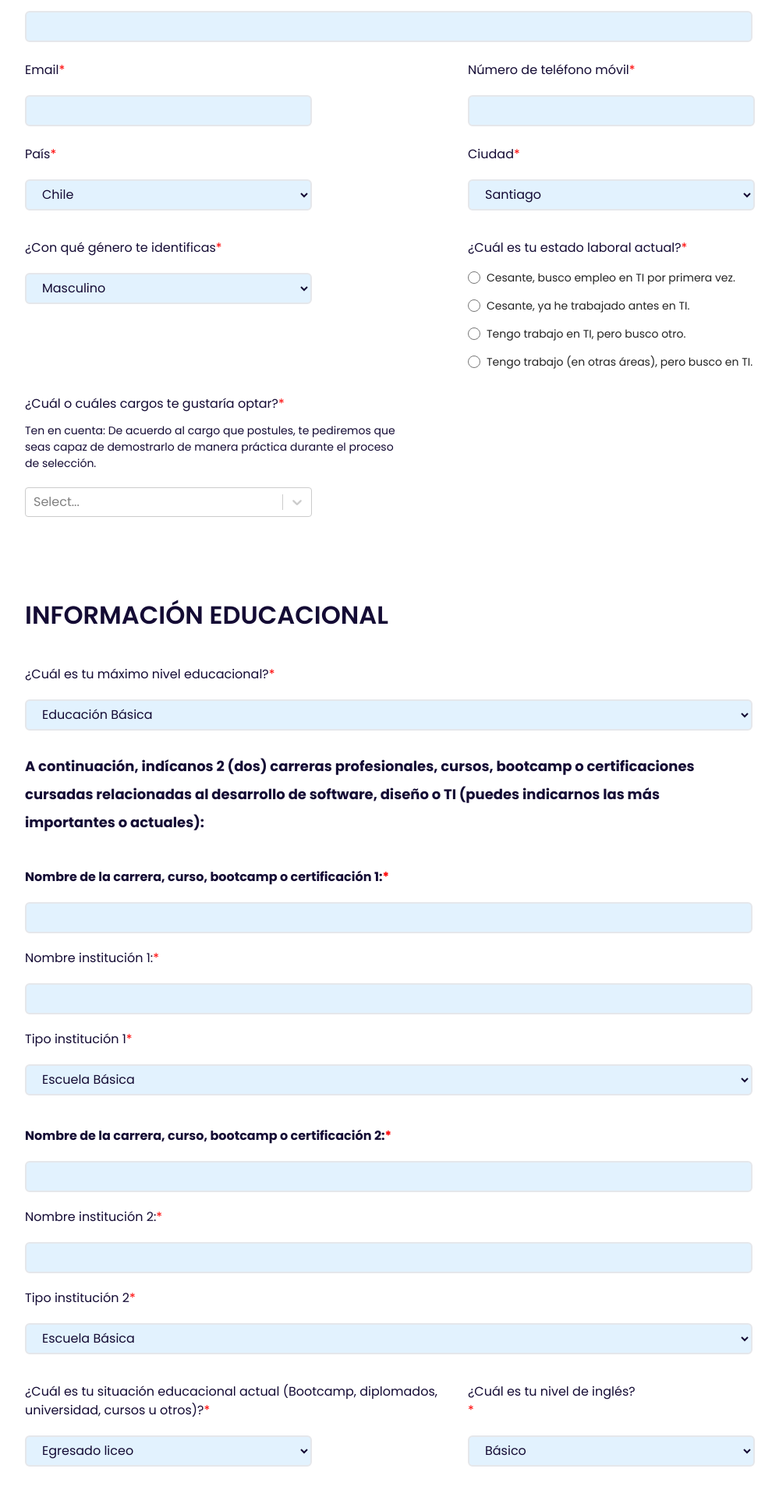
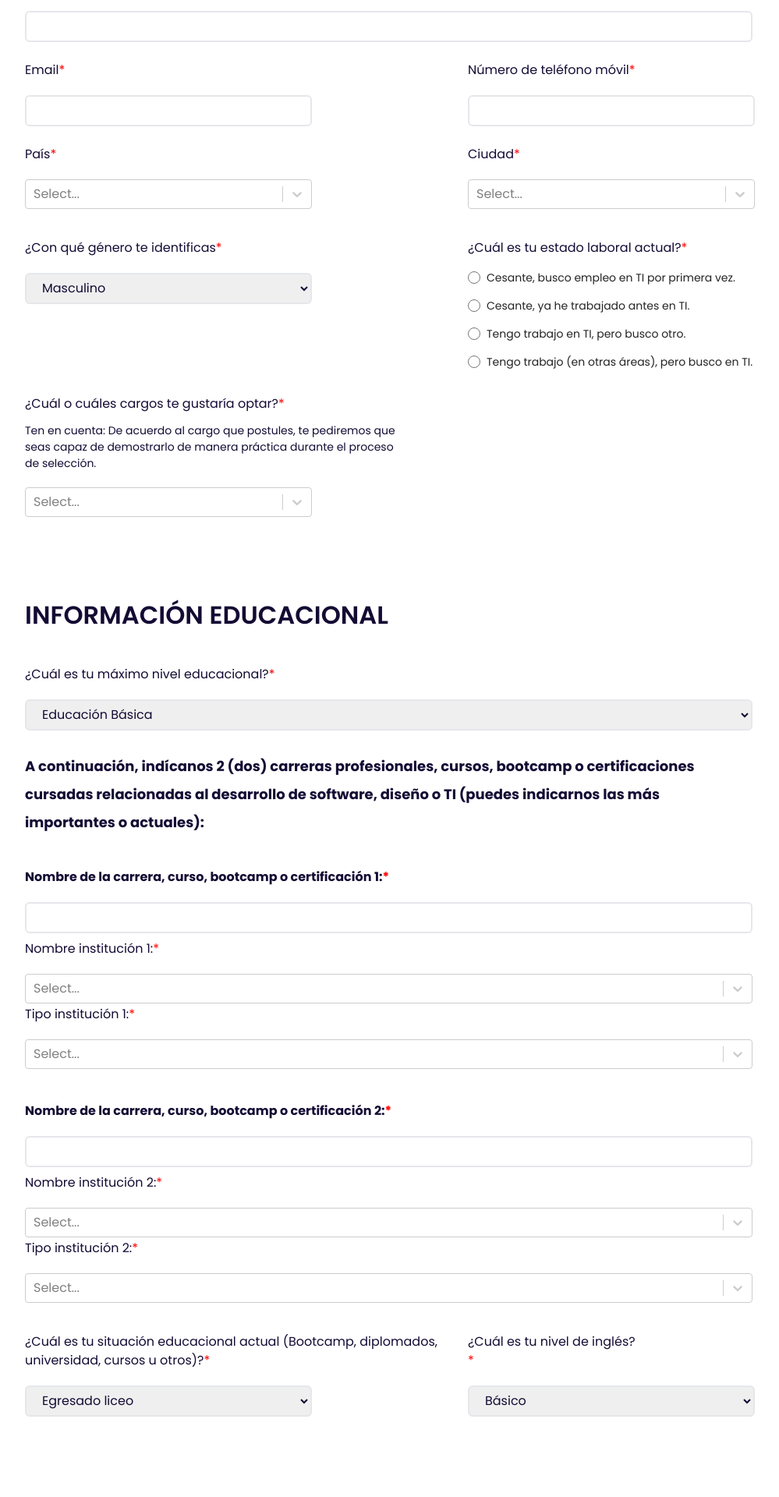
Before and after one commit to dlab-team/c6-frontend, a React (Create React App) app: page /form-looking in a window 1280 px wide. Shown: the part 1240-3160 px from the top of the page at 78% size, without its empty margins (128-1127 px from the left). Built offline with nearby package versions, Linux system fonts and the light colour scheme; no server answers; what tw-elements would draw is missing.

Commit message:
feat disabled email si usuario registrado, actualizada apariencia

```diff
--- a/src/components/LoginForm/LoginForm.jsx
+++ b/src/components/LoginForm/LoginForm.jsx
@@ -50,8 +50,6 @@ const LoginForm = ({ setOpenModal }) => {
             dispatch({ type: 'LOGIN', payload: token});
             setTimeout(() => {
               setOpenModal(false);
-              //redirecting using router (to Home just until Dashboard page is ready)
-              navigate('/');
             }, 3000);
           })
           .catch((err) => {
--- a/src/pages/Form/components/EducationalBackgroundForm/EducationalBackgroundForm.jsx
+++ b/src/pages/Form/components/EducationalBackgroundForm/EducationalBackgroundForm.jsx
@@ -1,4 +1,5 @@
 import React from 'react'
+import Select from 'react-select'
 import { Link, useNavigate } from 'react-router-dom';
 import * as Yup from 'yup'
 import { yupResolver } from '@hookform/resolvers/yup'
@@ -18,6 +19,8 @@ const EducationalBackgroundForm = () => {
         value: institutionstype.name,
         label: institutionstype.name
     }));
+
+
 
     const yupValidation = Yup.object().shape({
         lvlschool: Yup.string().required("Selecciona una opción del menú desplegable."),
@@ -50,7 +53,7 @@ const EducationalBackgroundForm = () => {
                     <label className="control-label position-absolute mb-5 text-custom-color">¿Cuál es tu máximo nivel educacional?</label>
                     <select
                         required
-                        className={`form-control position-absolute w-80 md:w-5/6 h-10 px-4 pt-2 rounded-md border-2 border-custom-color mt-5 bg-custom-color ${errors.lvlschool ? 'is-invalid' : ''}`}
+                        className={`form-control position-absolute w-80 md:w-5/6 h-10 px-4 pt-2 rounded-md border-2 border-custom-color mt-5 ${errors.lvlschool ? 'is-invalid' : ''}`}
                         {...register('lvlschool')}>
                             <option defaultValue value="basica">Educación Básica</option>
                             <option value="media">Educación Media</option>
@@ -74,36 +77,37 @@ const EducationalBackgroundForm = () => {
                         name="career1"
                         type="text"
                         required
-                        className={`form-control w-80 md:w-5/6 h-10 px-4 rounded-md border-2 border-custom-color mt-5 mb-2 bg-custom-color ${errors.career1 ? 'is-invalid' : ''}`}
+                        className={`form-control w-80 md:w-5/6 h-10 px-4 rounded-md border-2 border-custom-color mt-5 mb-2 ${errors.career1 ? 'is-invalid' : ''}`}
                         {...register('career1')}
                         />
                         <div className="invalid-feedback position-absolute">{errors.career1?.message}</div>
                     </div>
                     {/* div institucion 1 */}
-                    <div className="form-group md:col-span-2 required mt-5 position-relative">
-                        <label className="control-label position-absolute mb-5 font-[300] text-custom-color">Nombre institución 1:</label>
-                        <input
-                        name="institution1"
-                        type="text"
-                        required
-                        className={`form-control w-80 md:w-5/6 h-10 px-4 rounded-md border-2 border-custom-color mt-5 mb-2 bg-custom-color ${errors.institution1 ? 'is-invalid' : ''}`}
-                        {...register('institution1')}
-                        />
+                    <div className="form-group required position-relative">
+                        <label className="control-label position-absolute mb-10 mt-5 text-custom-color">Nombre institución 1:</label>
+                        <div>
+                            <Select
+                                name="institution1"
+                                options={institutions}
+                                className={`form-control basic-multi-select w-5/6 h-10 rounded-md mt-5 text-custom-color ${errors.institution1 ? 'is-invalid' : ''}`}
+                                {...register('institution1')}
+                                classNamePrefix="select"
+                            />
+                        </div>
                         <div className="invalid-feedback position-absolute">{errors.institution1?.message}</div>
                     </div>
                     {/* div tipo institución 1 */}
-                    <div className="form-group md:col-span-2 mt-5 required position-relative">
-                        <label className="control-label position-absolute mb-5 text-custom-color">Tipo institución 1</label>
-                        <select
-                            required
-                            className={`form-control position-absolute w-80 md:w-5/6 h-10 px-4 pt-2 rounded-md border-2 border-custom-color mt-5 bg-custom-color ${errors.typeschool1 ? 'is-invalid' : ''}`}
-                            {...register('typeschool1')}>
-                                <option defaultValue value="escuela1">Escuela Básica</option>
-                                <option value="liceo1">Liceo</option>
-                                <option value="ip1">Instituto Profesional</option>
-                                <option value="universidad1">Universidad</option>
-                                <option value="bootcamp1">Bootcamp o diplomado</option>
-                        </select>
+                    <div className="form-group required position-relative">
+                        <label className="control-label position-absolute mb-10 mt-5 text-custom-color">Tipo institución 1:</label>
+                        <div>
+                            <Select
+                                name="typeschool1"
+                                options={institutionsType}
+                                className={`form-control basic-multi-select w-5/6 h-10 rounded-md mt-5 text-custom-color ${errors.typeschool1 ? 'is-invalid' : ''}`}
+                                {...register('typeschool1')}
+                                classNamePrefix="select"
+                            />
+                        </div>
                         <div className="invalid-feedback position-absolute">{errors.typeschool1?.message}</div>
                     </div>
                     {/* div antecedente 2 */}
@@ -113,39 +117,39 @@ const EducationalBackgroundForm = () => {
                         name="career2"
                         type="text"
                         required
-                        className={`form-control w-80 md:w-5/6 h-10 px-4 rounded-md border-2 border-custom-color mt-5 mb-2 bg-custom-color ${errors.career2 ? 'is-invalid' : ''}`}
+                        className={`form-control w-80 md:w-5/6 h-10 px-4 rounded-md border-2 border-custom-color mt-5 mb-2 ${errors.career2 ? 'is-invalid' : ''}`}
                         {...register('career2')}
                         />
                         <div className="invalid-feedback position-absolute">{errors.career2?.message}</div>
                     </div>
                     {/* div institucion 1 */}
-                    <div className="form-group md:col-span-2 required mt-5 position-relative">
-                        <label className="control-label position-absolute mb-5 font-[300] text-custom-color">Nombre institución 2:</label>
-                        <input
-                        name="institution1"
-                        type="text"
-                        required
-                        className={`form-control w-80 md:w-5/6 h-10 px-4 rounded-md border-2 border-custom-color mt-5 mb-2 bg-custom-color ${errors.institution2 ? 'is-invalid' : ''}`}
-                        {...register('institution2')}
-                        />
+                    <div className="form-group required position-relative">
+                        <label className="control-label position-absolute mb-10 mt-5 text-custom-color">Nombre institución 2:</label>
+                        <div>
+                            <Select
+                                name="institution2"
+                                options={institutions}
+                                className={`form-control basic-multi-select w-5/6 h-10 rounded-md mt-5 text-custom-color ${errors.institution2 ? 'is-invalid' : ''}`}
+                                {...register('institution2')}
+                                classNamePrefix="select"
+                            />
+                        </div>
                         <div className="invalid-feedback position-absolute">{errors.institution2?.message}</div>
                     </div>
                     {/* div tipo institución 1 */}
-                    <div className="form-group md:col-span-2 mt-5 required position-relative">
-                        <label className="control-label position-absolute mb-5 text-custom-color">Tipo institución 2</label>
-                        <select
-                            required
-                            className={`form-control position-absolute w-80 md:w-5/6 h-10 px-4 pt-2 rounded-md border-2 border-custom-color mt-5 bg-custom-color ${errors.typeschool2 ? 'is-invalid' : ''}`}
-                            {...register('typeschool2')}>
-                                <option defaultValue value="escuela2">Escuela Básica</option>
-                                <option value="liceo2">Liceo</option>
-                                <option value="ip2">Instituto Profesional</option>
-                                <option value="universidad2">Universidad</option>
-                                <option value="bootcamp2">Bootcamp o diplomado</option>
-                        </select>
+                    <div className="form-group required position-relative">
+                        <label className="control-label position-absolute mb-10 mt-5 text-custom-color">Tipo institución 2:</label>
+                        <div>
+                            <Select
+                                name="typeschool2"
+                                options={institutionsType}
+                                className={`form-control basic-multi-select w-5/6 h-10 rounded-md mt-5 text-custom-color ${errors.typeschool2 ? 'is-invalid' : ''}`}
+                                {...register('typeschool2')}
+                                classNamePrefix="select"
+                            />
+                        </div>
                         <div className="invalid-feedback position-absolute">{errors.typeschool2?.message}</div>
                     </div>
-
                 </div>
 
                 {/* div situacion educacional */}
@@ -153,7 +157,7 @@ const EducationalBackgroundForm = () => {
                     <label className="control-label position-absolute mb-5 text-custom-color">¿Cuál es tu situación educacional actual (Bootcamp, diplomados, universidad, cursos u otros)?</label>
                     <select
                         required
-                        className={`form-control position-absolute w-5/6 md:w-4/6 h-10 px-4 pt-2 rounded-md border-2 border-custom-color mt-5 bg-custom-color ${errors.studies ? 'is-invalid' : ''}`}
+                        className={`form-control position-absolute w-5/6 md:w-4/6 h-10 px-4 pt-2 rounded-md border-2 border-custom-color mt-5 ${errors.studies ? 'is-invalid' : ''}`}
                         {...register('studies')}>
                             <option value="collegedegree">Egresado liceo</option>
                             <option value="universitydegree">Egresado Universidad</option>
@@ -167,7 +171,7 @@ const EducationalBackgroundForm = () => {
                     <label className="control-label position-absolute mb-5 text-custom-color">¿Cuál es tu nivel de inglés? <br /></label>
                     <select
                         required
-                        className={`form-control position-absolute w-5/6 md:w-4/6 h-10 px-4 pt-2 rounded-md border-2 border-custom-color mt-5 bg-custom-color ${errors.english ? 'is-invalid' : ''}`}
+                        className={`form-control position-absolute w-5/6 md:w-4/6 h-10 px-4 pt-2 rounded-md border-2 border-custom-color mt-5 ${errors.english ? 'is-invalid' : ''}`}
                         {...register('english')}>
                             <option value="basic">Básico</option>
                             <option value="intermediate">Intermedio</option>
--- a/src/pages/Form/components/JobLookingForm/JobLookingForm.jsx
+++ b/src/pages/Form/components/JobLookingForm/JobLookingForm.jsx
@@ -42,7 +42,7 @@ const WorkExperienceForm = () => {
                     name="idealjob"
                     rows="5"
                     required
-                    className={`form-control w-80 md:w-5/6 px-4 rounded-md border-2 border-custom-color mt-5 mb-2 bg-custom-color h-40 ${errors.idealjob ? 'is-invalid' : ''}`}
+                    className={`form-control w-80 md:w-5/6 h-10 px-4 rounded-md border-2 border-custom-color mt-5 mb-2 h-40 ${errors.idealjob ? 'is-invalid' : ''}`}
                     {...register('idealjob')}
                 />
                 <div className="invalid-feedback position-absolute">{errors.idealjob?.message}</div>
--- a/src/pages/Form/components/UserProfileForm/UserProfileForm.jsx
+++ b/src/pages/Form/components/UserProfileForm/UserProfileForm.jsx
@@ -1,4 +1,4 @@
-import React from 'react'
+import React, { useState, useContext } from 'react'
 import Select from 'react-select'
 import { Link, useNavigate } from 'react-router-dom';
 import * as Yup from 'yup'
@@ -7,20 +7,41 @@ import { useForm } from 'react-hook-form'
 import "../../../../styles/UserForms.css"
 import { useFetch } from '../../../../CustomHooks/useAxiosFetch';
 import { genderOptions } from '../docs/data.ts';
+import { AuthContext } from '../../../../Context/AuthContext';
 
 
 const UserProfileForm = () => {
-    const {data: countriesData, isLoading: countriesLoading} = useFetch( process.env.REACT_APP_BACKEND_URL + '/countries');
-    const countries = countriesData && countriesData.map((country) => ({
-        value: country.name,
-        label: country.name
+
+    const { token } = useContext(AuthContext);
+    const currentUser = {
+        email: 'user@mail.com',
+    };
+
+    const [cities, setCities] = useState([]);
+
+    const { data: countriesData, isLoading: countriesLoading } = useFetch(
+        process.env.REACT_APP_BACKEND_URL + '/countries'
+    );
+    const countries =
+        countriesData &&
+        countriesData.map((country) => ({
+        value: country.id,
+        label: country.name,
         }));
 
-    const {data: citiesData, isLoading: citiesLoading} = useFetch( process.env.REACT_APP_BACKEND_URL + '/cities');
-    const cities = citiesData && citiesData.map((city) => ({
-        value: city.name,
-        label: city.name
+    const { data: citiesData, isLoading: citiesLoading } = useFetch(
+        process.env.REACT_APP_BACKEND_URL + '/cities'
+    );
+
+    const handleCities = (countryId) => {
+        const cities = citiesData.filter((city) => city.countryId === countryId);
+        const mappingCities = cities.map((city) => ({
+        value: city.id,
+        label: city.name,
         }));
+        console.log('mappingCities', mappingCities);
+        setCities(mappingCities);
+    };
 
 
     const {data: jobsData, isLoading: jobsLoading} = useFetch( process.env.REACT_APP_BACKEND_URL + '/charges');
@@ -28,6 +49,8 @@ const UserProfileForm = () => {
         value: jobs.name,
         label: jobs.name
     }));
+
+
 
     const yupValidation = Yup.object().shape({
         name: Yup.string()
@@ -63,7 +86,7 @@ const UserProfileForm = () => {
                     name="name"
                     type="text"
                     required
-                    className={`form-control w-80 md:w-5/6 h-10 px-4 rounded-md border-2 border-custom-color mt-5 mb-2 bg-custom-color ${errors.name ? 'is-invalid' : ''}`}
+                    className={`form-control w-80 md:w-5/6 h-10 px-4 rounded-md border-2 border-custom-color mt-5 mb-2 ${errors.name ? 'is-invalid' : ''}`}
                     {...register('name')}
                 />
                 <div className="invalid-feedback position-absolute">{errors.name?.message}</div>
@@ -71,12 +94,22 @@ const UserProfileForm = () => {
                 {/* div email */}
                 <div className="form-group required position-relative">
                     <label className="control-label position-absolute mb-5 text-custom-color">Email</label>
+                    {token ? (
+                        <input
+                            type="email"
+                            className="form-control w-5/6 md:w-4/6 h-10 px-4 rounded-md border-2 border-custom-color mt-5 mb-2"
+                            disabled={true}
+                            value={currentUser.email}
+                        />
+                    ) : (
                         <input
                             name="email"
                             type="email"
-                    className={`form-control w-5/6 md:w-4/6 h-10 px-4 rounded-md border-2 border-custom-color mt-5 mb-2 bg-custom-color ${errors.email ? 'is-invalid' : ''}`}
+                            className={`form-control w-5/6 md:w-4/6 h-10 px-4 rounded-md border-2 border-custom-color mt-5 mb-2 ${
+                            errors.email ? 'is-invalid' : ''}`}
                             {...register('email')}
                         />
+                    )}
                     <div className="invalid-feedback">{errors.email?.message}</div>
                 </div>
                 {/* div telefono */}
@@ -86,45 +119,53 @@ const UserProfileForm = () => {
                     name="cellphone"
                     type="phone"
                     required
-                    className={`form-control w-5/6 md:w-4/6 h-10 px-4 rounded-md border-2 border-custom-color mt-5 mb-2 bg-custom-color ${errors.cellphone ? 'is-invalid' : ''}`}
+                    className={`form-control w-5/6 md:w-4/6 h-10 px-4 rounded-md border-2 border-custom-color mt-5 mb-2 ${errors.cellphone ? 'is-invalid' : ''}`}
                     {...register('cellphone')}
                 />
                 <div className="invalid-feedback position-absolute">{errors.cellphone?.message}</div>
                 </div>
                 {/* div pais */}
                 <div className="form-group required position-relative">
-                <label className="control-label position-absolute mb-5 text-custom-color">País</label>
-                <select
+                    <label className="control-label position-absolute mb-5 text-custom-color">
+                    País
+                    </label>
+                    <Select
+                    name="country"
                     required
-                    className={`form-control position-absolute w-5/6 md:w-4/6 h-10 px-4 pt-2 rounded-md border-2 border-custom-color mt-5 bg-custom-color ${errors.country ? 'is-invalid' : ''}`}
-                    {...register('country')}>
-                        <option defaultValue value="chile">Chile</option>
-                        <option value="argentina">Argentina</option>
-                        <option value="colombia">Colombia</option>
-                        <option value="mexico">México</option>
-                        <option value="peru">Perú</option>
-                        <option value="venezuela">Venezuela</option>
-                    </select>
-                <div className="invalid-feedback position-absolute">{errors.country?.message}</div>
+                    className={`form-control basic-multi-select w-5/6 md:w-4/6 h-10 rounded-md mt-5 text-custom-color ${
+                        errors.country ? 'is-invalid' : ''
+                    }`}
+                    options={countries}
+                    onChange={(e) => handleCities(e.value)}
+                    classNamePrefix="select"
+                    />
+                    <div className="invalid-feedback position-absolute">
+                    {errors.country?.message}
+                    </div>
                 </div>
                 {/* div ciudad */}
                 <div className="form-group required position-relative">
-                <label className="control-label position-absolute mb-5 text-custom-color">Ciudad</label>
-                <select
+                    <label className="control-label position-absolute mb-5 text-custom-color">
+                    Ciudad
+                    </label>
+                    <Select
                     required
-                    className={`form-control position-absolute w-5/6 md:w-4/6 h-10 px-4 pt-2 rounded-md border-2 border-custom-color mt-5 bg-custom-color ${errors.city ? 'is-invalid' : ''}`}
-                    {...register('city')}>
-                        <option defaultValue value="chile">Santiago</option>
-                        <option value="argentina">Valparaíso</option>
-                    </select>
-                <div className="invalid-feedback position-absolute">{errors.city?.message}</div>
+                    name="city"
+                    className={`form-control basic-multi-select w-5/6 md:w-4/6 h-10 rounded-md mt-5 text-custom-color ${
+                        errors.city ? 'is-invalid' : ''
+                    }`}
+                    options={cities}
+                    />
+                    <div className="invalid-feedback position-absolute">
+                    {errors.city?.message}
+                    </div>
                 </div>
                 {/* div genero */}
                 <div className="form-group required position-relative mt-5">
                 <label className="control-label position-absolute mb-5 text-custom-color">¿Con qué género te identificas</label>
                 <select
                     required
-                    className={`form-control position-absolute w-5/6 md:w-4/6 h-10 px-4 pt-2 rounded-md border-2 border-custom-color mt-5 bg-custom-color ${errors.gender ? 'is-invalid' : ''}`}
+                    className={`form-control position-absolute w-5/6 md:w-4/6 h-10 px-4 pt-2 rounded-md border-2 border-custom-color mt-5 ${errors.gender ? 'is-invalid' : ''}`}
                     {...register('gender')}>
                         <option value="masculino">Masculino</option>
                         <option value="masculino">Femenino</option>
@@ -162,7 +203,7 @@ const UserProfileForm = () => {
                     <p className="text-left md:mr-16 font-[300] text-[14px] text-custom-color mt-3">
                     <strong>Ten en cuenta:</strong> De acuerdo al cargo que postules, te pediremos que seas capaz de demostrarlo de manera práctica durante el proceso de selección.
                     </p>
-                    <div /*  className={`${errors.jobs ? 'is-invalid' : ''}`} */>
+                    <div>
                         <Select
                             isMulti
                             name="jobs"
--- a/src/pages/Form/components/WorkProfileForm/WorkProfileForm.jsx
+++ b/src/pages/Form/components/WorkProfileForm/WorkProfileForm.jsx
@@ -217,7 +217,7 @@ const WorkExperienceForm = () => {
                     name="others"
                     rows="5"
                     required
-                    className={`form-control w-80 md:w-5/6 px-4 rounded-md border-2 border-custom-color mt-5 mb-2 bg-custom-color h-40 ${errors.others ? 'is-invalid' : ''}`}
+                    className={`form-control w-80 md:w-5/6 h-10 px-4 rounded-md border-2 border-custom-color mt-5 mb-2 h-40 ${errors.others ? 'is-invalid' : ''}`}
                     {...register('others')}
                 />
                 <div className="invalid-feedback position-absolute">{errors.others?.message}</div>
```
Also changed, not shown: src/pages/Form/components/WorkExperienceForm/WorkExperienceForm.jsx (+5 -5 lines). Lines whose indentation alone changed are shown as unchanged.
